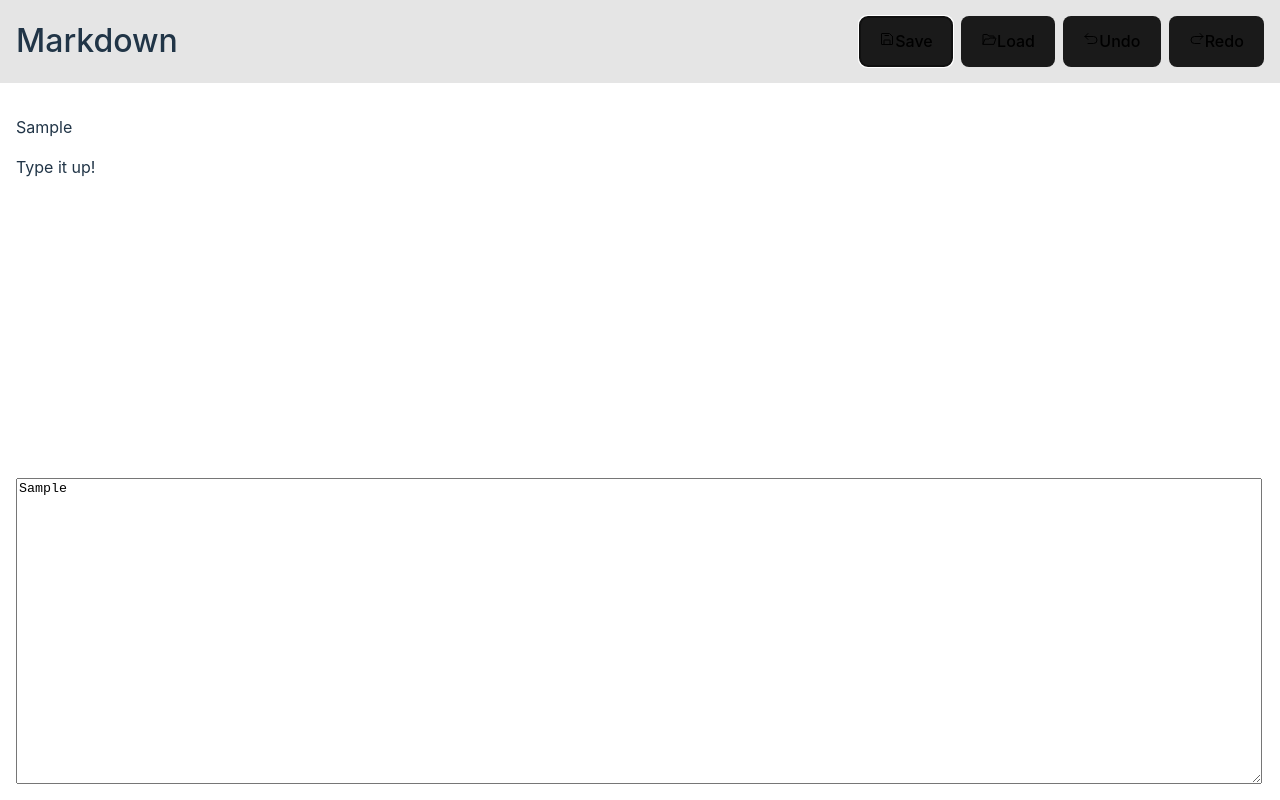
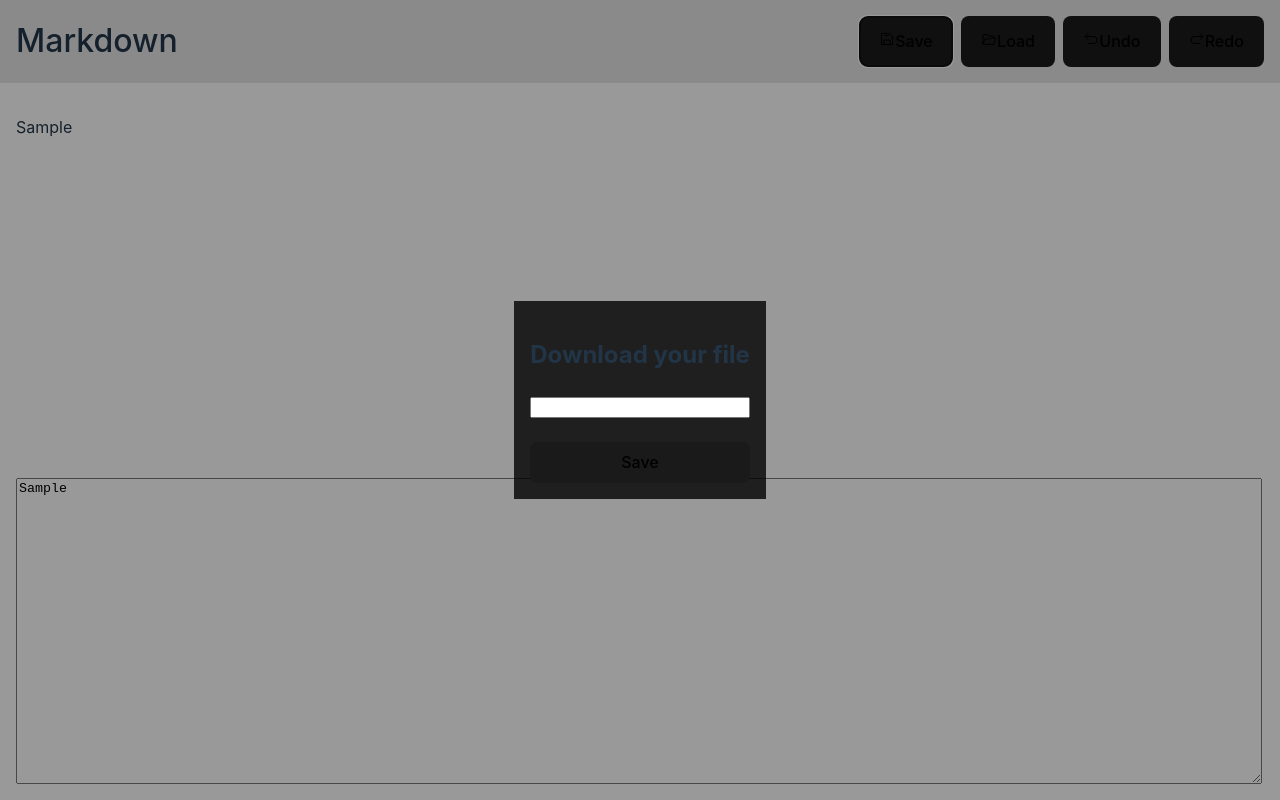
Before and after one commit to mulrooneydesign/word-processor, a React (Vite) app: page / in a window 1280 px wide. Both pictures are taken after typing "Sample" into the empty fields and a click on the button "Save". Built offline with nearby package versions, Linux system fonts and the light colour scheme.

Commit message:
feat(word-processor): enchance button/text area

```diff
--- a/src/components/TextArea/TextArea.css
+++ b/src/components/TextArea/TextArea.css
@@ -10,3 +10,11 @@
 .container {
   padding: var(--xs-spacing);
 }
+
+.typingIndicator {
+  display: block;
+  position: fixed;
+  bottom: var(--xs-spacing);
+  right: var(--lg-spacing);
+  opacity: 0.4;
+}
--- a/src/components/TextArea/TextArea.tsx
+++ b/src/components/TextArea/TextArea.tsx
@@ -5,9 +5,13 @@ import { vscDarkPlus } from 'react-syntax-highlighter/dist/esm/styles/prism';
 import { useState } from 'react';
 import './TextArea.css';
 
+import { useMarkdownStore } from '../../store/store';
+
 export default function TextArea() {
   const [isTyping, setIsTyping] = useState(false);
-  const [markdown, setMarkdown] = useState('');
+
+  const markdown = useMarkdownStore((state) => state.markdown);
+  const setMarkdown = useMarkdownStore((state) => state.setMarkdown);
 
   const onChangeHandler = (event: React.ChangeEvent<HTMLTextAreaElement>) => {
     setIsTyping(true);
@@ -28,7 +32,7 @@ export default function TextArea() {
         <ReactMarkdown
           children={markdown}
           components={{
-            code({ node, inline, className, children, ...props }) {
+            code({ inline, className, children, ...props }) {
               const match = /language-(\w+)/.exec(className || '');
               return !inline && match ? (
                 <SyntaxHighlighter
@@ -47,13 +51,16 @@ export default function TextArea() {
           }}
         />
       </div>
+
       <textarea
         data-testid="textarea"
         className="textArea"
         placeholder="Type here..."
         onChange={onChangeHandler}
       />
-      <p data-testid="typing">{isTyping ? ' Typing...' : 'Type it up!'}</p>
+      <p className="typingIndicator" data-testid="typing">
+        {isTyping ? ' Typing...' : ''}
+      </p>
     </div>
   );
 }
--- a/src/components/ToolBar/ToolBar.tsx
+++ b/src/components/ToolBar/ToolBar.tsx
@@ -6,19 +6,45 @@ import {
 } from 'phosphor-react';
 
 import Button from './components/Button/Button';
+import { useMarkdownStore } from '../../store/store';
+import { exportFile } from '../../helpers/exportFile';
+import { Modal } from '../Modal/Modal';
 
 import './ToolBar.css';
 
 export default function ToolBar() {
+  const setModalIsOpen = useMarkdownStore((state) => state.setModalIsOpen);
+
+  const showModalHandler = () => {
+    setModalIsOpen((value) => !value);
+  };
+
+  const markdown = useMarkdownStore((state) => state.markdown);
+  const fileName = useMarkdownStore((state) => state.fileName);
+  const modalIsOpen = useMarkdownStore((state) => state.modalIsOpen);
+
+  const saveFileHandler = () => {
+    exportFile(markdown, fileName);
+  };
+
   return (
+    <>
+      {modalIsOpen && (
+        <Modal title="Download your file" handler={saveFileHandler} />
+      )}
       <div className="toolBar" data-testid="toolBar">
         <h1 className="title">Markdown</h1>
         <div className="buttonGroup">
-        <Button icon={FloppyDisk} text="Save" />
+          <Button
+            icon={FloppyDisk}
+            text="Save"
+            handler={() => showModalHandler()}
+          />
           <Button icon={FolderNotchOpen} text="Load" />
           <Button icon={ArrowUUpLeft} text="Undo" />
           <Button icon={ArrowUUpRight} text="Redo" />
         </div>
       </div>
+    </>
   );
 }
--- a/src/components/ToolBar/components/Button/Button.tsx
+++ b/src/components/ToolBar/components/Button/Button.tsx
@@ -4,13 +4,14 @@ import './Button.css';
 interface Props {
   icon?: React.FC;
   text?: string;
+  handler?: any;
 }
 
-export default function Button({ icon, text }: Props) {
+export default function Button({ icon, text, handler }: Props) {
   const Icon = icon as React.FC;
 
   return (
-    <button className="button" data-testid="button">
+    <button className="button" data-testid="button" onClick={handler}>
       {icon && <Icon />}
       {text && <ButtonText text={text} />}
     </button>
```
Lines whose indentation alone changed are shown as unchanged.
